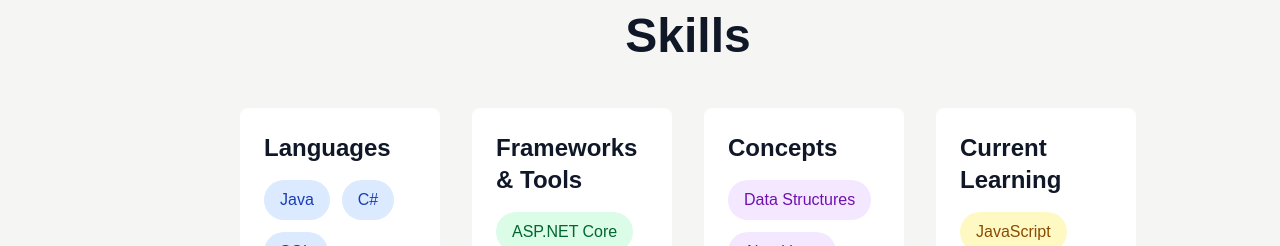
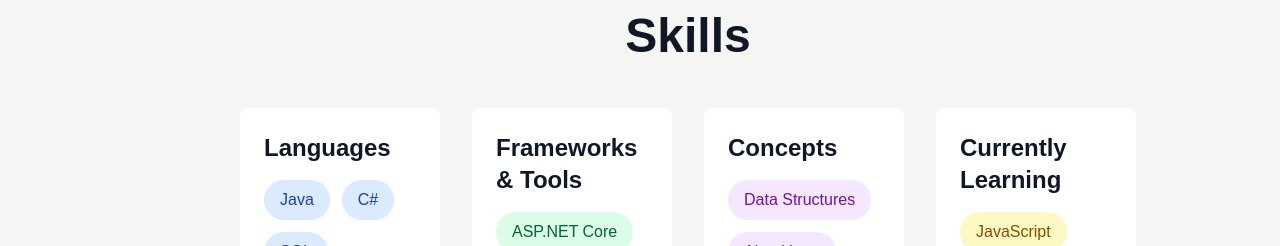
Before and after one commit to CohenReiland/personal-portfolio, a Next.js app: page / in a window 1280 px wide. Shown: the part 1400-1646 px from the top of the page. Built offline with nearby package versions, Linux system fonts and the light colour scheme; no server answers.

Commit message:
Fixed Typo

```diff
--- a/app/page.tsx
+++ b/app/page.tsx
@@ -154,10 +154,10 @@ export default function Home() {
               </div>
             </div>
 
-            {/* Current Learning */}
+            {/* Currently Learning */}
             <div className="bg-white dark:bg-zinc-900 p-6 rounded-lg">
               <h3 className="text-2xl font-semibold text-gray-900 dark:text-white mb-4">
-                Current Learning
+                Currently Learning
               </h3>
               <div className="flex flex-wrap gap-3">
                 <span className="px-4 py-2 bg-yellow-100 dark:bg-yellow-900 text-yellow-800 dark:text-yellow-200 rounded-full">
```
